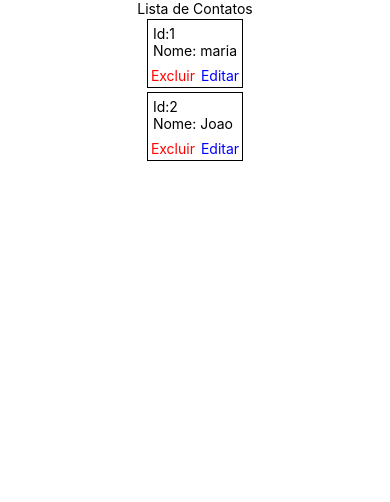
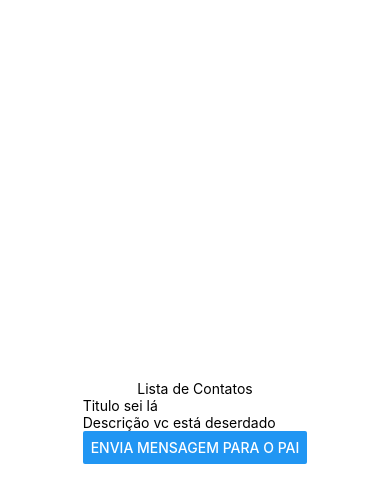
Before and after one commit to instrutorvilson/rnb-2024-2, a React Native app: screen / in a window 390 px wide. Shown: the top 502 px of the page. Built offline with nearby package versions, Linux system fonts and the light colour scheme.

Commit message:
Comunicação direta e indireta

```diff
--- a/App.js
+++ b/App.js
@@ -1,5 +1,5 @@
 import { StatusBar } from 'expo-status-bar';
-import { StyleSheet, Text, View, FlatList } from 'react-native';
+import { StyleSheet, Text, View, FlatList, Button, Alert } from 'react-native';
 import CardContato from './CardContato';
 
 const contatos = [
@@ -13,17 +13,45 @@ const contatos = [
   }
 ]
 
+function Filho(props){
+  return(
+     <View>
+       <Text>Titulo {props.mensagem.title}</Text>
+       <Text>Descrição {props.mensagem.descricao}</Text>
+       <Button
+           title='Envia mensagem para o pai'
+           onPress={()=>props.onFilhoFalaProPai('ola papai')}
+       />
+     </View>
+  )
+}
+
+function Pai(){
+  const mensagem = {title:'sei lá', descricao: 'vc está deserdado'}
+
+  function mensagemRecebidaDoFilho(texto){
+    Alert.alert(texto)
+  }
+  return(
+    <View>
+         <Filho mensagem={mensagem} onFilhoFalaProPai={mensagemRecebidaDoFilho}/>
+      </View>
+  )
+}
+
+
 export default function App() {
-
   return (
     <View style={styles.container}>
       <Text>Lista de Contatos</Text>
 
-      <FlatList
+      {/*<FlatList
          data={contatos}
          renderItem={({item})=> <CardContato id={item.id} nome={item.nome}/>}
-      />
-      <StatusBar style="auto" />
+  />      */}
+
+      <Pai />
+
     </View>
   );
 }
```
